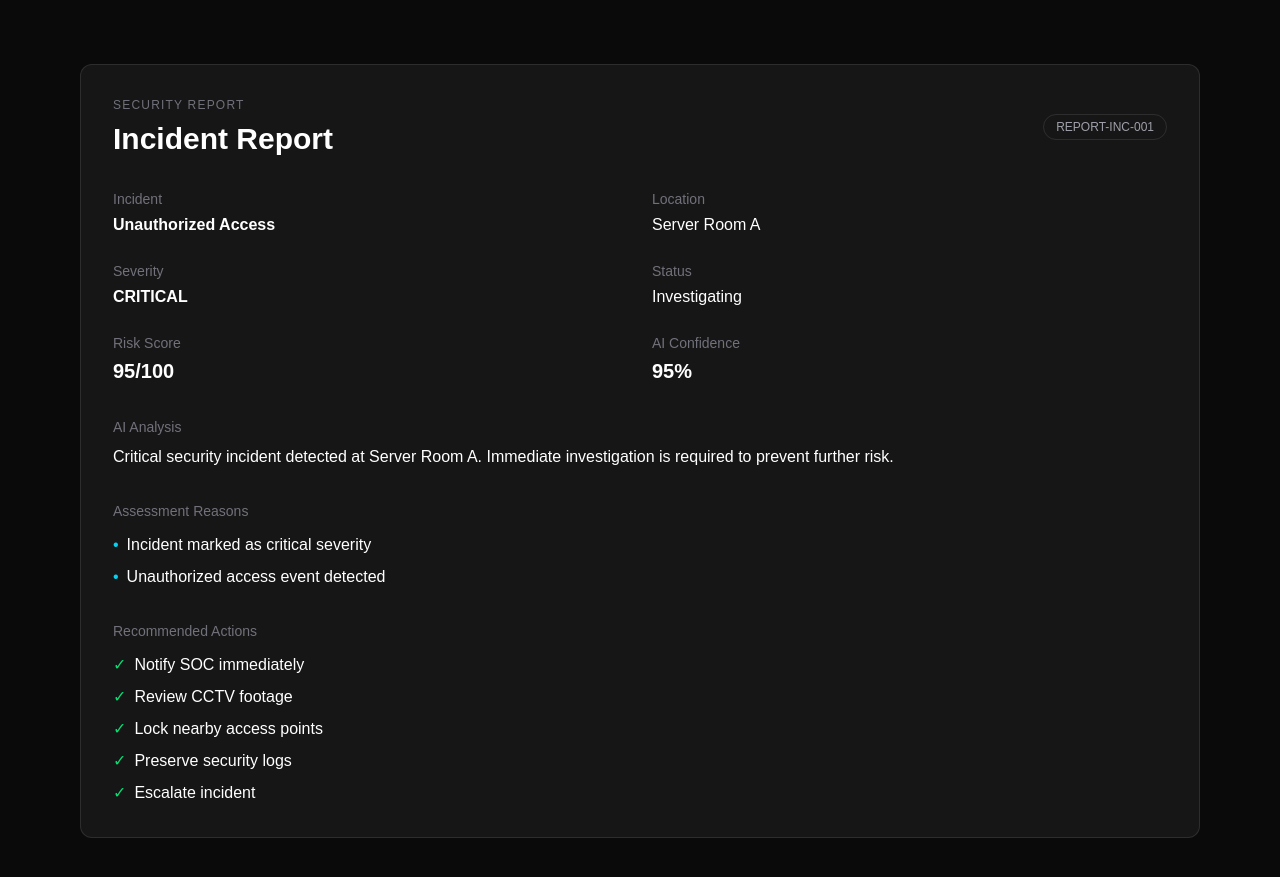
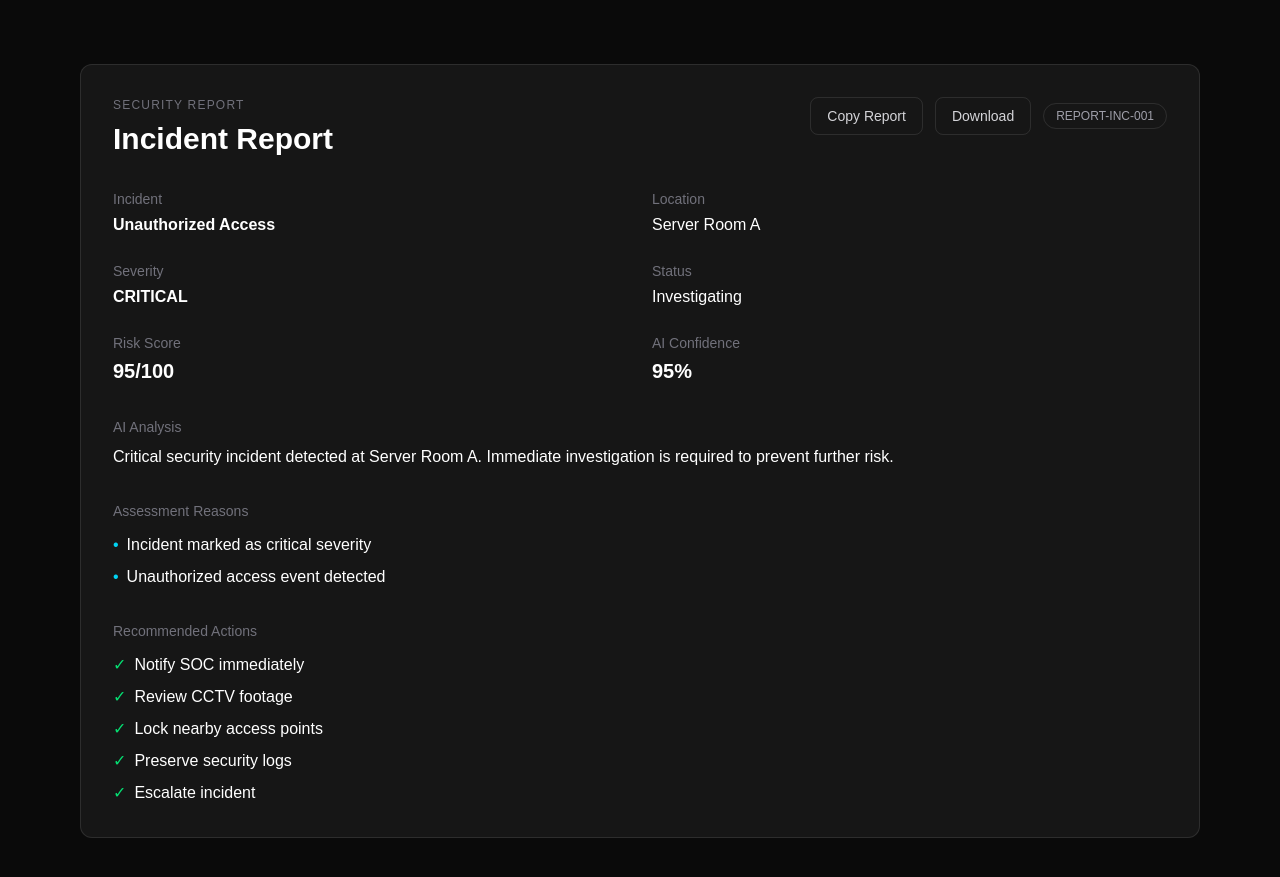
Before and after one commit to ayushjoseph/AI-Security-Incident-Monitoring-Dashboard, a React (Vite) app in the folder frontend/: page / in a window 1280 px wide. Shown: the part 2576-3453 px from the top of the page. Built offline with nearby package versions, Linux system fonts and the light colour scheme.

Commit message:
feat: add incident report copy and download actions

```diff
--- a/frontend/src/components/dashboard/IncidentReport.tsx
+++ b/frontend/src/components/dashboard/IncidentReport.tsx
@@ -1,3 +1,4 @@
+import { useState } from "react";
 import { summarizeIncident } from "../../ai/summarizeIncident";
 import { generateReport } from "../../ai/generateReport";
 
@@ -15,13 +16,61 @@ interface IncidentReportProps {
 
 function IncidentReport({ incident }: IncidentReportProps) {
   const aiResult = summarizeIncident(incident);
+  const [copied, setCopied] = useState(false);
+  const report = generateReport(incident, aiResult);
+const reportText = `
+SECURITY INCIDENT REPORT
 
-  const report = generateReport(incident, aiResult);
+Report ID: ${report.reportId}
+Incident ID: ${report.incidentId}
 
+Incident: ${report.title}
+Location: ${report.location}
+Severity: ${report.severity}
+Status: ${report.status}
+Time: ${report.time}
+
+Risk Score: ${report.riskScore}/100
+AI Confidence: ${report.confidence}%
+
+AI Analysis:
+${report.analysis}
+
+Assessment Reasons:
+${report.reasons.map((reason) => `- ${reason}`).join("\n")}
+
+Recommended Actions:
+${report.recommendations.map((item) => `- ${item}`).join("\n")}
+`;
+const handleCopy = async () => {
+  await navigator.clipboard.writeText(reportText);
+
+  setCopied(true);
+
+  setTimeout(() => {
+    setCopied(false);
+  }, 2000);
+};
+const handleDownload = () => {
+  const blob = new Blob([reportText], {
+    type: "text/plain",
+  });
+
+  const url = URL.createObjectURL(blob);
+
+  const link = document.createElement("a");
+
+  link.href = url;
+  link.download = `${report.reportId}.txt`;
+
+  link.click();
+
+  URL.revokeObjectURL(url);
+};
   return (
     <section className="mx-20 mt-16 mb-16 rounded-xl border border-white/10 bg-white/5 p-8">
 
-      <div className="mb-8 flex items-center justify-between">
+      <div className="mb-8 flex items-start justify-between">
 
   <div>
     <p className="text-xs tracking-widest text-zinc-500">
@@ -33,9 +82,27 @@ function IncidentReport({ incident }: IncidentReportProps) {
     </h2>
   </div>
 
+  <div className="flex items-center gap-3">
+
+    <button
+      onClick={handleCopy}
+      className="rounded-lg border border-white/10 px-4 py-2 text-sm text-zinc-300 transition hover:bg-white/10"
+    >
+      {copied ? "Copied!" : "Copy Report"}
+    </button>
+
+    <button
+      onClick={handleDownload}
+      className="rounded-lg border border-white/10 px-4 py-2 text-sm text-zinc-300 transition hover:bg-white/10"
+    >
+      Download
+    </button>
+
     <span className="rounded-full border border-white/10 px-3 py-1 text-xs text-zinc-400">
       {report.reportId}
     </span>
+
+  </div>
 
 </div>
 
```
Lines whose indentation alone changed are shown as unchanged.
